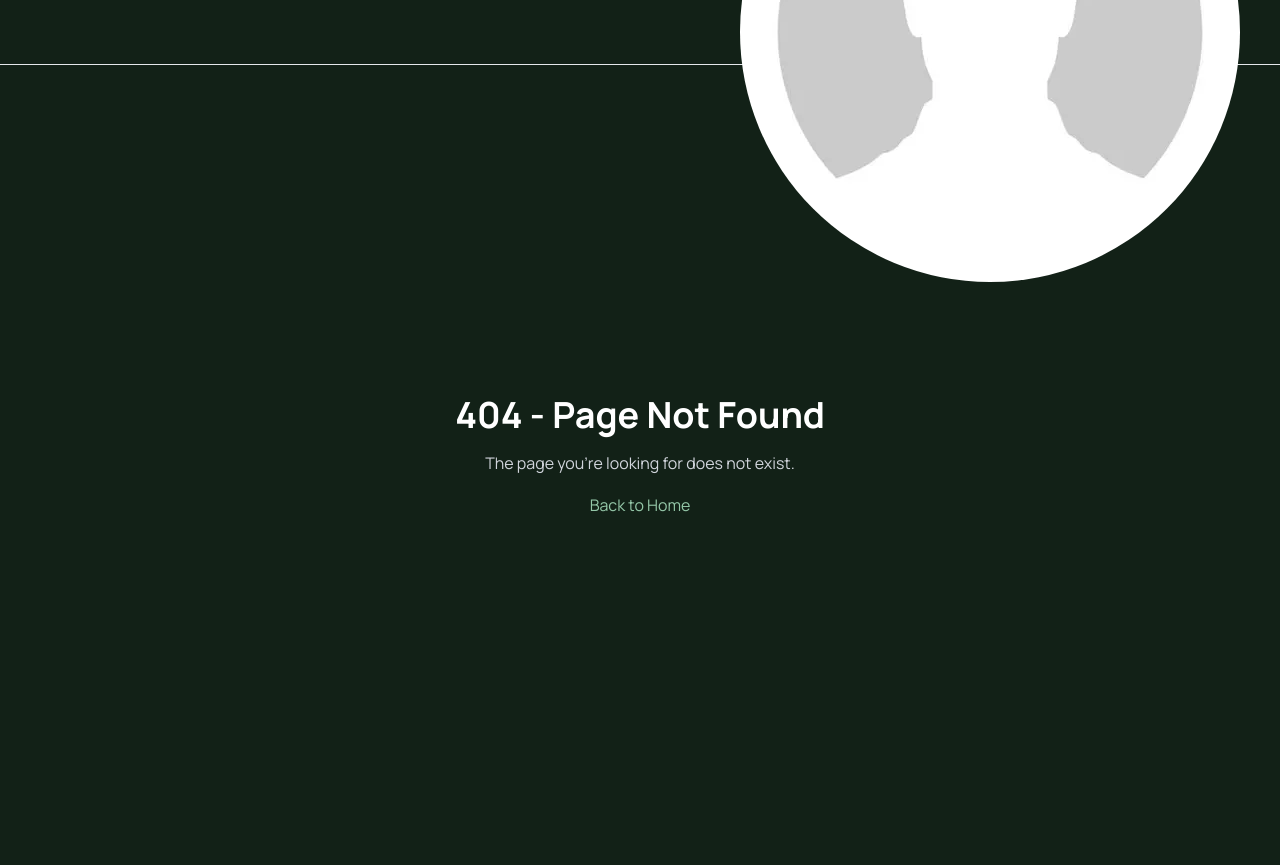
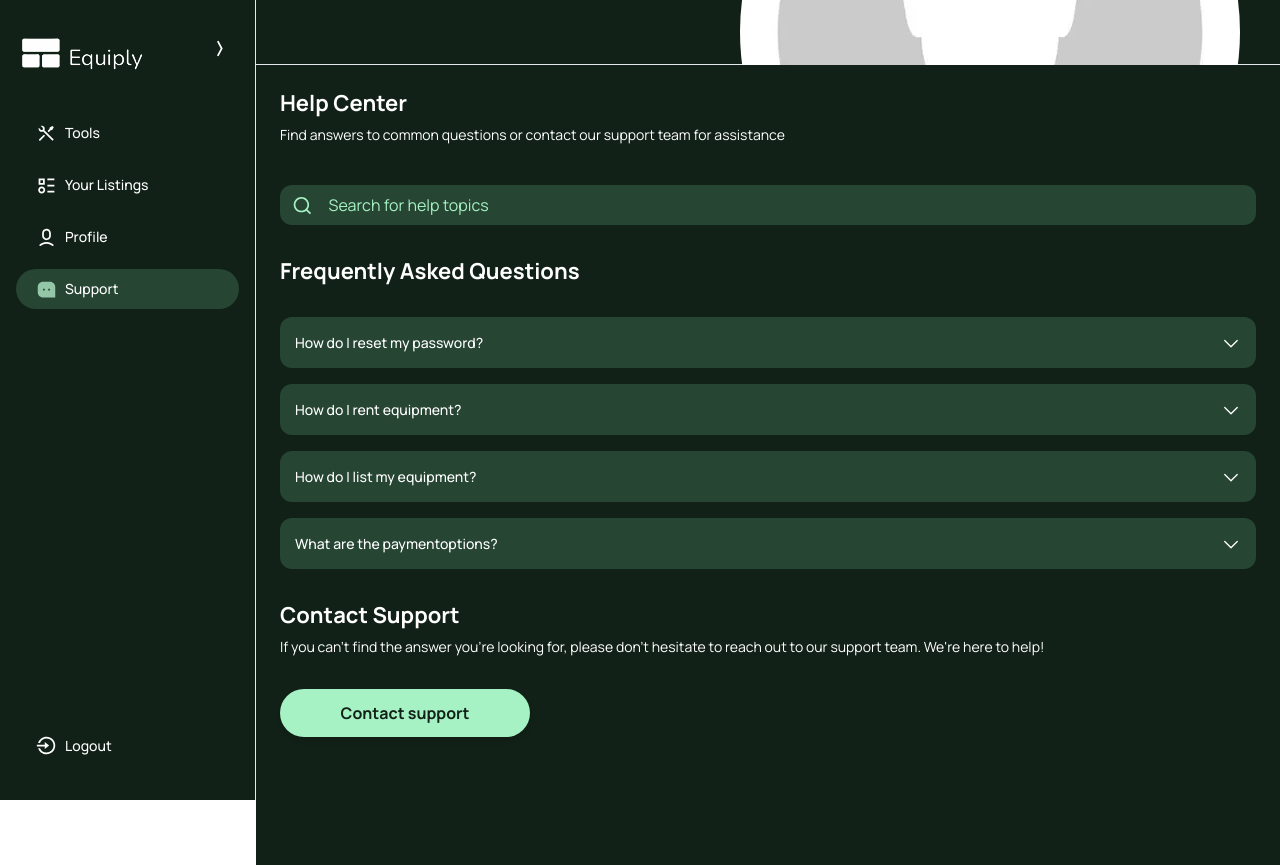
Before and after one commit to estherchinda/equiply, a Next.js app: page /user/support in a window 1280 px wide. Before the commit this address had no page. Built offline with nearby package versions, Linux system fonts and the light colour scheme.

Commit message:
contact support

```diff
--- a/app/user/messages/layout.tsx
+++ b/app/user/messages/layout.tsx
@@ -1,4 +1,4 @@
-import MessageSidebar from "@/ui/messages/MessagesSideBar";
+import MessageSidebar from "@/ui/support/MessagesSideBar";
 
 export default function MessageLayout({children}: { children: React.ReactNode;}) {
   return (
--- /dev/null
+++ b/app/user/support/page.tsx
@@ -0,0 +1,16 @@
+import Heading from "@/ui/display/HeadingComponent";
+import FAQ from "@/ui/support/FAQ";
+
+export const metadata = {
+    title: "Support - Equiply",
+    description: "Get help and support for your account and tools",
+};
+
+export default function SupportPage() {
+    return (
+        <section>
+            <Heading content="Help Center" subtitle="Find answers to common questions or contact our support team for assistance"/>
+            <FAQ />
+        </section>
+    )
+}
--- a/lib/sidebar.ts
+++ b/lib/sidebar.ts
@@ -39,7 +39,7 @@ export const navigations = [
     },
     {
       name: "Support",
-      href: "/user/messages/chat", // actually "chats"
+      href: "/user/support", // actually "chats"
       icon: RiMessage3Line,
       iconActive: RiMessage3Fill,
       hasUnread: false,
--- a/ui/display/NotificationTab.tsx
+++ b/ui/display/NotificationTab.tsx
@@ -32,7 +32,7 @@ export default function NotificationTab() {
     <div className="relative">
       <div
         onClick={openTab}
-        className="h-[50px] w-[50px] rounded-full flex justify-center items-center text-white text-2xl cursor-pointer bg-[#264533]"
+        className="h-[40px] w-[40px] rounded-full flex justify-center items-center text-white text-2xl cursor-pointer bg-[#264533]"
       >
         {isTabOpen ? <RiNotificationFill /> : <RiNotificationLine />}
       </div>
--- a/ui/messages/MessagesSideBar.tsx
+++ /dev/null
@@ -1,39 +0,0 @@
-"use client";
-// import TabComponent from "@/ui/display/TabComponent"
-// import { usePathname } from "next/navigation";
-// import { useState } from "react";
-
-export default function MessageSidebar() {
-    // const pathname = usePathname();
-    // const tabsList = [
-    //     {
-    //         id: 1,
-    //         tabName: "Chats",
-    //         href: "/user/messages/chats",
-    //     },
-    //     {
-    //         id: 2,
-    //         tabName: "Requests",
-    //         href: "/user/messages/requests",
-    //     },
-    // ];
-
-    // const [activeTab, setActiveTab] = useState(1);
-
-    return (
-        <aside className="w-[320px] border-r border-[#E5E8EB]">
-            <div className="border-b border-[#366347] flex items-center justify-center md:justify-start gap-8 py-1 md:px-3 my-4 mr-6">
-                {/* {tabsList.map((tab) => (
-                <TabComponent
-                    key={tab.id}
-                    index={tab.id}
-                    tabName={tab.tabName}
-                    href={tab.href}
-                    pathname={pathname}
-                    activeTab={activeTab}
-                />
-                ))} */}
-            </div>
-        </aside>
-    );
-}
--- a/ui/profile/PaymentDetails.tsx
+++ b/ui/profile/PaymentDetails.tsx
@@ -55,16 +55,16 @@ export default function PaymentDetails() {
             onChange={handleInputChange}
           />
         </div>
-        <div className="flex justify-end w-full mt-5">
+        <div className="flex justify-between items-end w-full mt-5">
+        <p className="text-gray-400">
+            You can manage your payment methods here. If you have any issues, please
+            contact <a href="#" className="text-white underline">support</a>.
+        </p>
           <div className="w-[250px]">
             <Button content="Add Payment Method" />
           </div>
         </div>
       </form>
-      <p className="text-gray-400">
-        You can manage your payment methods here. If you have any issues, please
-        contact support.
-      </p>
     </div>
   );
 }
--- a/ui/profile/SystemPreferences.tsx
+++ b/ui/profile/SystemPreferences.tsx
@@ -43,7 +43,7 @@ export default function SystemPreferences() {
       </div>
 
       <div>
-        <h3 className="text-xl font-bold">Display Perferences</h3>
+        <h3 className="text-xl font-bold">Display Preferences</h3>
         <div className="mt-5 flex gap-4 items-center">
             {display.map((d, i) => (
                 <label
--- /dev/null
+++ b/ui/support/FAQ.tsx
@@ -0,0 +1,63 @@
+"use client";
+
+import { useState } from "react";
+import SearchInput from "../forms/SearchInput";
+import Heading from "../display/HeadingComponent";
+import Button from "../forms/Button";
+
+export default function FAQ() {
+  const [query, setQuery] = useState("");
+  const handleSearch = (e: React.ChangeEvent<HTMLInputElement>) => {
+    setQuery(e.target.value);
+  };
+
+  const faqData = [
+    {
+      question: "How do I reset my password?",
+      answer:
+        "To reset your password, go to the login page and click on 'Forgot Password'. Follow the instructions sent to your email.",
+    },
+    {
+      question: "How do I rent equipment?",
+      answer: "You can contact support by emailing",
+    },
+    {
+      question: "How do I list my equipment?",
+      answer: "You can contact support by emailing",
+    },
+    {
+      question: "What are the paymentoptions?",
+      answer: "We accept all major credit cards, Opay, and bank transfers.",
+    },
+  ];
+
+  return (
+    <div className="space-y-8 my-10">
+      <SearchInput
+        value={query}
+        placeholder="Search for help topics"
+        onChange={handleSearch}
+      />
+      <Heading content="Frequently Asked Questions" />
+      <div className="space-y-4">
+        {faqData.map((faq, index) => (
+          <details  key={index} className="flex flex-col rounded-xl bg-[#264533] px-[15px] py-[7px] group">
+                <summary className="flex cursor-pointer items-center justify-between gap-6 py-2 transition-all duration-200 ease-in-out">
+                  <p className="text-white text-sm font-medium leading-normal">{faq.question}</p>
+                  <div className="text-white group-open:rotate-180" data-icon="CaretDown" data-size="20px" data-weight="regular">
+                    <svg xmlns="http://www.w3.org/2000/svg" width="20px" height="20px" fill="currentColor" viewBox="0 0 256 256">
+                      <path d="M213.66,101.66l-80,80a8,8,0,0,1-11.32,0l-80-80A8,8,0,0,1,53.66,90.34L128,164.69l74.34-74.35a8,8,0,0,1,11.32,11.32Z"></path>
+                    </svg>
+                  </div>
+                </summary>
+                <p className="text-[#bdc9c2] text-sm font-normal leading-normal pb-2">{faq.answer}</p>
+              </details>
+        ))}
+      </div>
+      <Heading content="Contact Support" subtitle="If you can't find the answer you're looking for, please don't hesitate to reach out to our support team. We're here to help!" />
+      <div className="w-[250px]">
+        <Button content="Contact support" />
+      </div>
+    </div>
+  );
+}
```
